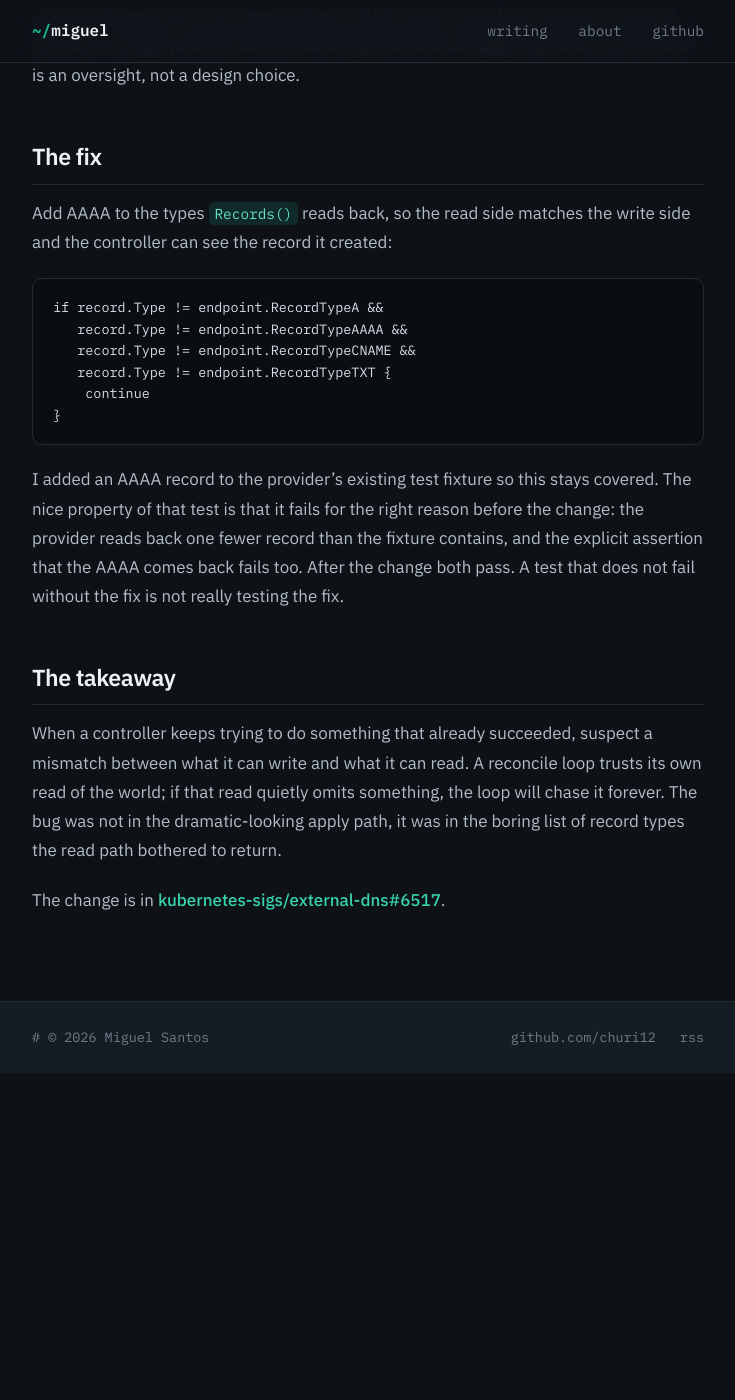
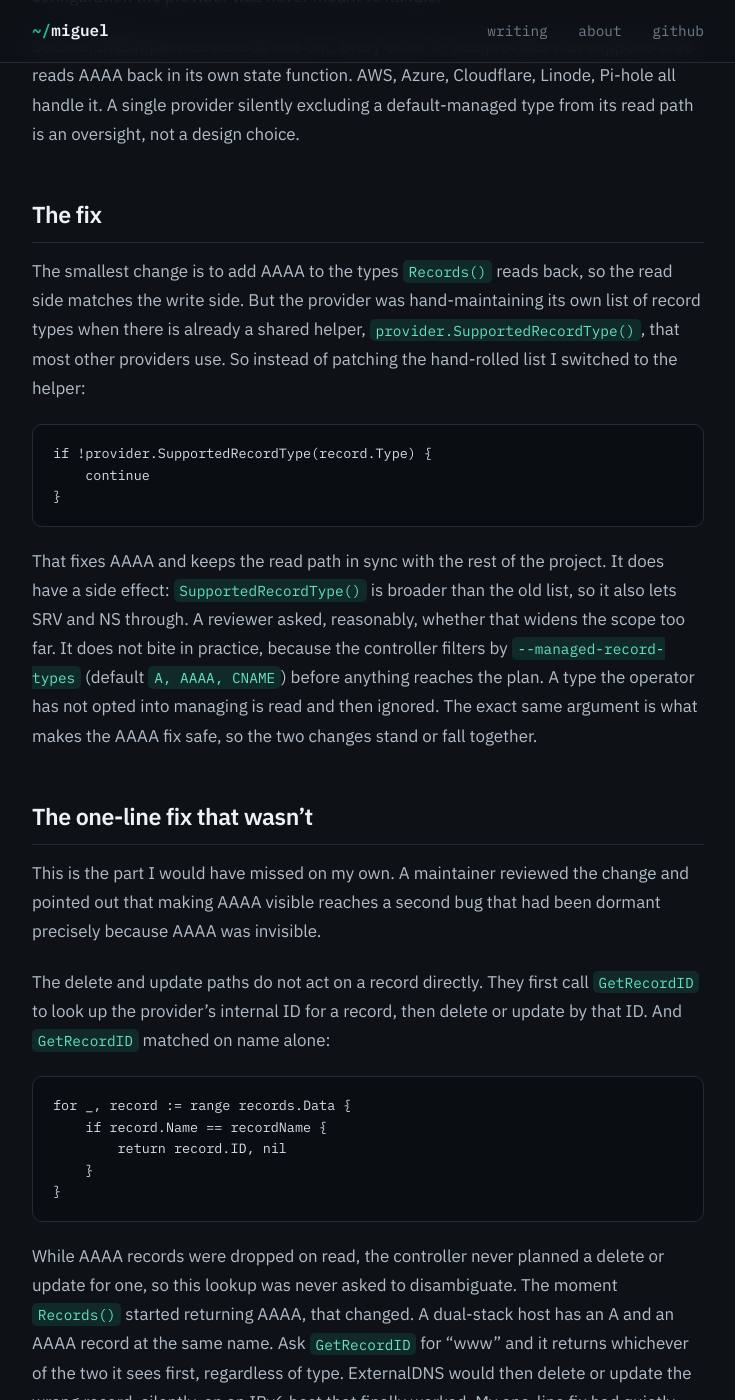
Before and after one commit to Churi12/churi12.github.io, a Jekyll site: the page built from _posts/2026-06-23-external-dns-created-the-aaaa-but-never-read-it-back.md, in a window 1280 px wide and 1400 px high, scrolled down 1743 px. Shown: the whole window, without its empty margins (272-1007 px from the left). Built offline with Jekyll 4.4.1, drawn with Linux system fonts in a browser that asks for light colours; before the commit the page ends 2816 px from its top, so only the background shows below that; some of the changed text lies outside the part shown.

Commit message:
Expand external-dns post: the AAAA fix exposed a dual-stack GetRecordID bug and a toothless test

````diff
--- a/_posts/2026-06-23-external-dns-created-the-aaaa-but-never-read-it-back.md
+++ b/_posts/2026-06-23-external-dns-created-the-aaaa-but-never-read-it-back.md
@@ -6,7 +6,7 @@ author: Miguel Santos
 tags: [external-dns]
 ---
 
-ExternalDNS is a reconcile loop. Every minute it reads the records that exist at your DNS provider, reads the records your Kubernetes resources say should exist, diffs the two, and applies the difference. That loop only converges if the read side and the write side agree on what a record is. If the controller can create something it cannot later see, it will create it forever. That is exactly what was happening to AAAA records on the DNSimple provider, and the fix is one line.
+ExternalDNS is a reconcile loop. Every minute it reads the records that exist at your DNS provider, reads the records your Kubernetes resources say should exist, diffs the two, and applies the difference. That loop only converges if the read side and the write side agree on what a record is. If the controller can create something it cannot later see, it will create it forever. That is exactly what was happening to AAAA records on the DNSimple provider. The fix looked like one line. Review showed me it was not, because making the record visible turned out to expose a second bug that had been hiding behind the first.
 
 ## The symptom
 
@@ -38,21 +38,54 @@ Second, DNSimple was the odd one out. Every other in-tree provider that supports
 
 ## The fix
 
-Add AAAA to the types `Records()` reads back, so the read side matches the write side and the controller can see the record it created:
+The smallest change is to add AAAA to the types `Records()` reads back, so the read side matches the write side. But the provider was hand-maintaining its own list of record types when there is already a shared helper, `provider.SupportedRecordType()`, that most other providers use. So instead of patching the hand-rolled list I switched to the helper:
 
 ```go
-if record.Type != endpoint.RecordTypeA &&
-   record.Type != endpoint.RecordTypeAAAA &&
-   record.Type != endpoint.RecordTypeCNAME &&
-   record.Type != endpoint.RecordTypeTXT {
+if !provider.SupportedRecordType(record.Type) {
     continue
 }
 ```
 
-I added an AAAA record to the provider's existing test fixture so this stays covered. The nice property of that test is that it fails for the right reason before the change: the provider reads back one fewer record than the fixture contains, and the explicit assertion that the AAAA comes back fails too. After the change both pass. A test that does not fail without the fix is not really testing the fix.
+That fixes AAAA and keeps the read path in sync with the rest of the project. It does have a side effect: `SupportedRecordType()` is broader than the old list, so it also lets SRV and NS through. A reviewer asked, reasonably, whether that widens the scope too far. It does not bite in practice, because the controller filters by `--managed-record-types` (default `A, AAAA, CNAME`) before anything reaches the plan. A type the operator has not opted into managing is read and then ignored. The exact same argument is what makes the AAAA fix safe, so the two changes stand or fall together.
+
+## The one-line fix that wasn't
+
+This is the part I would have missed on my own. A maintainer reviewed the change and pointed out that making AAAA visible reaches a second bug that had been dormant precisely because AAAA was invisible.
+
+The delete and update paths do not act on a record directly. They first call `GetRecordID` to look up the provider's internal ID for a record, then delete or update by that ID. And `GetRecordID` matched on name alone:
+
+```go
+for _, record := range records.Data {
+    if record.Name == recordName {
+        return record.ID, nil
+    }
+}
+```
+
+While AAAA records were dropped on read, the controller never planned a delete or update for one, so this lookup was never asked to disambiguate. The moment `Records()` started returning AAAA, that changed. A dual-stack host has an A and an AAAA record at the same name. Ask `GetRecordID` for "www" and it returns whichever of the two it sees first, regardless of type. ExternalDNS would then delete or update the wrong record, silently, on an IPv6 host that finally worked. My one-line fix had quietly armed that.
+
+The fix is to pass the record type through and match on name and type together. DNSimple's list API already accepts a type filter, so the narrowing happens at the API too:
+
+```go
+func (p *dnsimpleProvider) GetRecordID(ctx context.Context, zone, recordName, recordType string) (int64, error) {
+    listOptions := &dnsimple.ZoneRecordListOptions{Name: &recordName, Type: &recordType}
+    // ...
+    if record.Name == recordName && record.Type == recordType {
+        return record.ID, nil
+    }
+}
+```
+
+## A test that asserted nothing
+
+The same review caught something in the tests I had taken for granted. The existing `ApplyChanges` test only checked that no error came back. It never verified which provider API calls were actually made, and it never called `mockDNS.AssertExpectations(t)`, so the mock's expectations were never enforced. A version of `ApplyChanges` that did nothing at all would have passed it.
+
+I rewrote it as a table-driven test with a fresh mock per case that asserts the exact calls: create per type, the apex domain where the name is stripped to the empty string, update and delete that look up the ID by name and type, and a dual-stack delete where the same name has to resolve to a different ID for A and for AAAA. To prove the dual-stack case earns its place, I reverted the `GetRecordID` fix and watched that one case fail, then restored it. A test that does not fail without the fix is not really testing the fix. I gave the read-path test the same treatment, so it covers all the supported types, dual-stack, the apex, and error propagation instead of spot-checking one record.
 
 ## The takeaway
 
-When a controller keeps trying to do something that already succeeded, suspect a mismatch between what it can write and what it can read. A reconcile loop trusts its own read of the world; if that read quietly omits something, the loop will chase it forever. The bug was not in the dramatic-looking apply path, it was in the boring list of record types the read path bothered to return.
+When a controller keeps trying to do something that already succeeded, suspect a mismatch between what it can write and what it can read. A reconcile loop trusts its own read of the world; if that read quietly omits something, the loop will chase it forever.
+
+But the lesson I actually took from this one is about the second bug. Making a record type visible was not a self-contained one-liner; it changed which code paths the record now flows through, and one of those paths had a latent assumption (name is unique) that was only ever true because of the bug I was fixing. Fixes have a blast radius. I would not have seen this one without a careful reviewer, which is most of the argument for sending the change upstream in the open rather than just patching my own fork.
 
 The change is in [kubernetes-sigs/external-dns#6517](https://github.com/kubernetes-sigs/external-dns/pull/6517).
````
